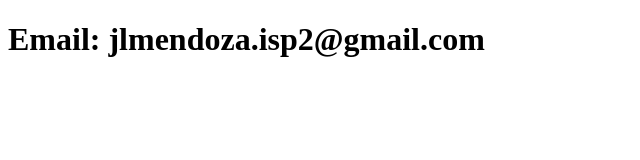
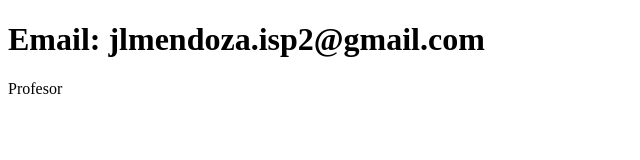
Before and after one commit to puchojlm62/medicion-de-iluminacion, a plain HTML site: page contacto.html in a window 1280 px wide. Shown: the full height of the page, 0-640 px from the left. Drawn offline with Linux system fonts and the light colour scheme.

Commit message:
Actualiza contacto.html

```diff
--- a/contacto.html
+++ b/contacto.html
@@ -7,5 +7,6 @@
 </head>
 <body>
     <h1>Email: jlmendoza.isp2@gmail.com</h1>
+    <p>Profesor</p>
 </body>
 </html>
```
